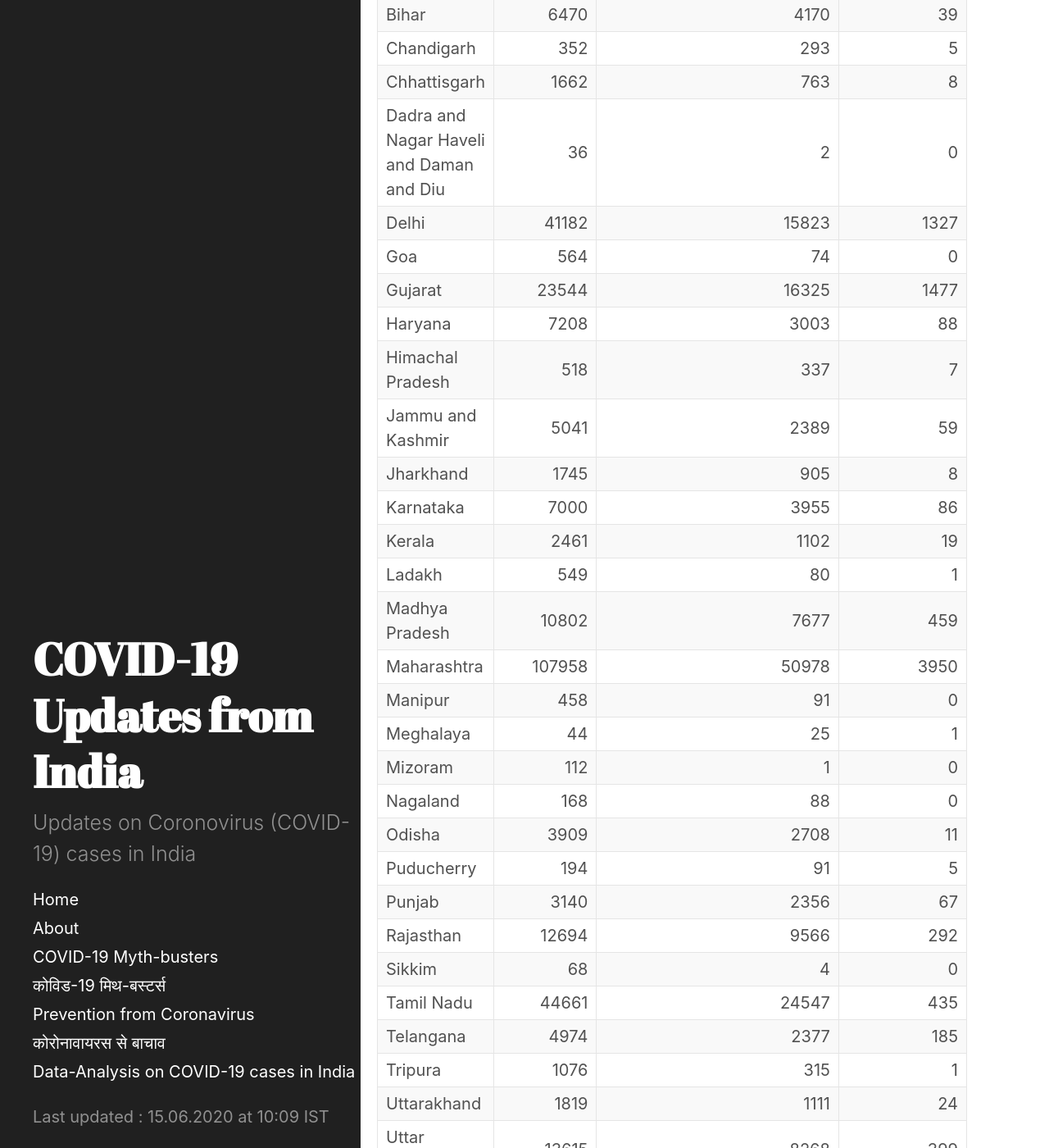
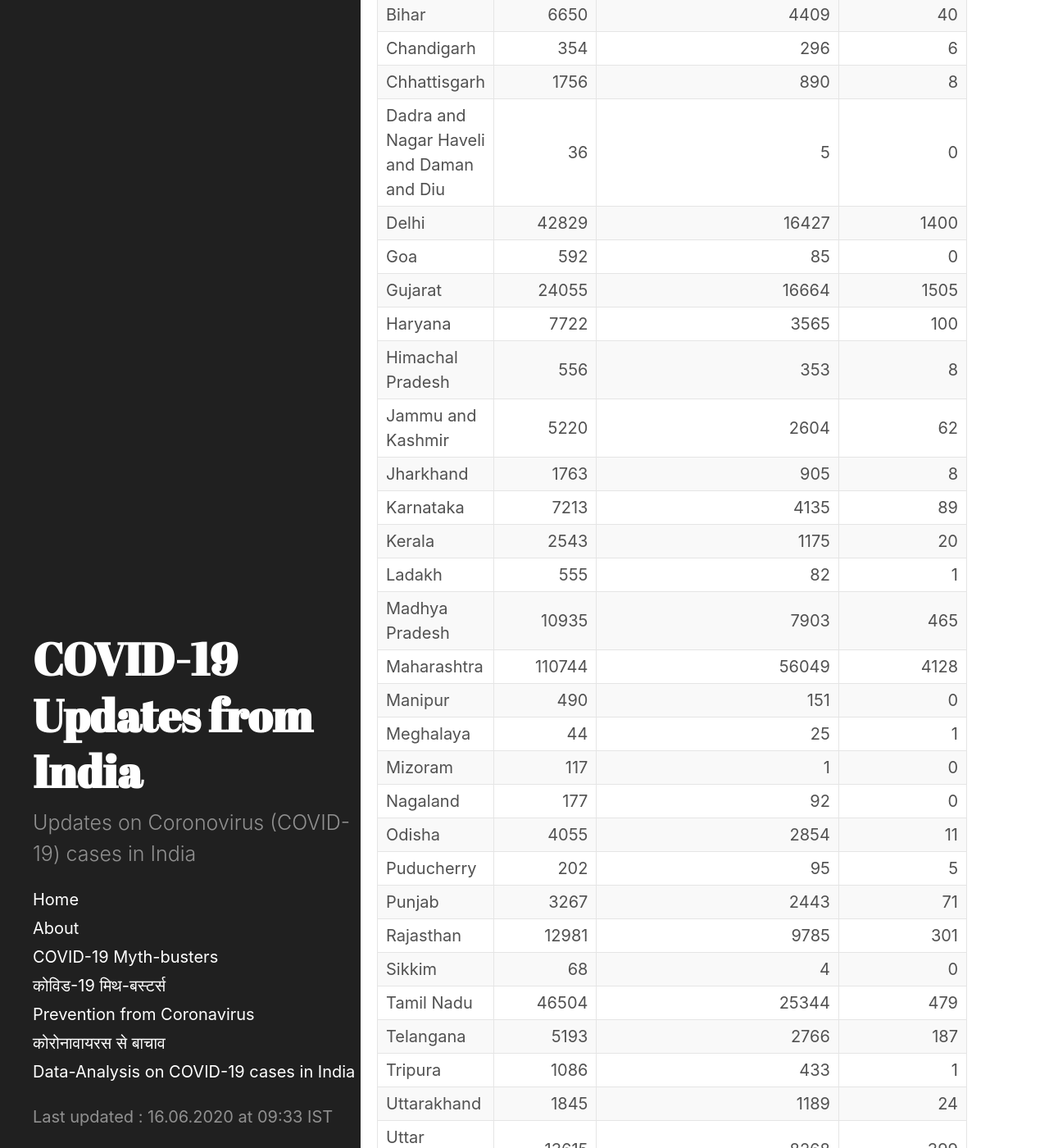
Before and after one commit to bhooraj/covid19updates-india, a Jekyll site: the page built from _posts/2020-06-16-home.md, in a window 1280 px wide and 1400 px high, scrolled down 990 px. Shown: the whole window at 82% size. Built offline with Jekyll 4.4.1, drawn with Linux system fonts in a browser that asks for light colours; some of the changed text lies outside the part shown.

Commit message:
16thJune Update

```diff
--- a/_data/last_updated.yml
+++ b/_data/last_updated.yml
@@ -1 +1 @@
-- updated_on : 15.06.2020 at 10:09 IST
+- updated_on : 16.06.2020 at 09:33 IST
--- /dev/null
+++ b/_includes/table-20200616-0933.md
@@ -0,0 +1,38 @@
+| Name of State / UT                       |   Total Confirmed cases |   Cured/Discharged/Migrated |   Deaths ( more than 70% cases due to comorbidities ) |
+|:-----------------------------------------|------------------------:|----------------------------:|------------------------------------------------------:|
+| Andaman and Nicobar Islands              |                      41 |                          33 |                                                     0 |
+| Andhra Pradesh                           |                    6456 |                        3316 |                                                    88 |
+| Arunachal Pradesh                        |                      91 |                           7 |                                                     0 |
+| Assam                                    |                    4158 |                        2166 |                                                     8 |
+| Bihar                                    |                    6650 |                        4409 |                                                    40 |
+| Chandigarh                               |                     354 |                         296 |                                                     6 |
+| Chhattisgarh                             |                    1756 |                         890 |                                                     8 |
+| Dadra and Nagar Haveli and Daman and Diu |                      36 |                           5 |                                                     0 |
+| Delhi                                    |                   42829 |                       16427 |                                                  1400 |
+| Goa                                      |                     592 |                          85 |                                                     0 |
+| Gujarat                                  |                   24055 |                       16664 |                                                  1505 |
+| Haryana                                  |                    7722 |                        3565 |                                                   100 |
+| Himachal Pradesh                         |                     556 |                         353 |                                                     8 |
+| Jammu and Kashmir                        |                    5220 |                        2604 |                                                    62 |
+| Jharkhand                                |                    1763 |                         905 |                                                     8 |
+| Karnataka                                |                    7213 |                        4135 |                                                    89 |
+| Kerala                                   |                    2543 |                        1175 |                                                    20 |
+| Ladakh                                   |                     555 |                          82 |                                                     1 |
+| Madhya Pradesh                           |                   10935 |                        7903 |                                                   465 |
+| Maharashtra                              |                  110744 |                       56049 |                                                  4128 |
+| Manipur                                  |                     490 |                         151 |                                                     0 |
+| Meghalaya                                |                      44 |                          25 |                                                     1 |
+| Mizoram                                  |                     117 |                           1 |                                                     0 |
+| Nagaland                                 |                     177 |                          92 |                                                     0 |
+| Odisha                                   |                    4055 |                        2854 |                                                    11 |
+| Puducherry                               |                     202 |                          95 |                                                     5 |
+| Punjab                                   |                    3267 |                        2443 |                                                    71 |
+| Rajasthan                                |                   12981 |                        9785 |                                                   301 |
+| Sikkim                                   |                      68 |                           4 |                                                     0 |
+| Tamil Nadu                               |                   46504 |                       25344 |                                                   479 |
+| Telangana                                |                    5193 |                        2766 |                                                   187 |
+| Tripura                                  |                    1086 |                         433 |                                                     1 |
+| Uttarakhand                              |                    1845 |                        1189 |                                                    24 |
+| Uttar Pradesh                            |                   13615 |                        8268 |                                                   399 |
+| West Bengal                              |                   11494 |                        5494 |                                                   485 |
+| Cases being reassigned to states         |                    7684 |                           0 |                                                     0 |
--- a/_posts/2020-06-15-home.md
+++ b/_posts/2020-06-16-home.md
@@ -4,7 +4,7 @@
 last_update: true
 ---
 
-#### COVID-19 Cases in India (as on  15 June 2020, 08:00 IST)
+#### COVID-19 Cases in India (as on  16 June 2020, 08:00 IST)
 <div class="alert alert-primary" role="alert">
 <p id = "totalcases" style="font-size: 1.2rem; font-weight: bold;"></p>
 <p id = "totalrecovered" style="font-size: 1.2rem; font-weight: bold;"></p>
@@ -22,7 +22,7 @@
 
 <div class="datatable-begin"></div>
 
-{% include table-20200615-1009.md %}
+{% include table-20200616-0933.md %}
 
 <div class="datatable-end"></div>
 <br>
```
Also changed, not shown: _includes/charts-20200616-0937.html (added, +193 -0 lines), _posts/2020-06-06-Updates.md (renamed from _posts/2020-06-05-Updates.md, +3 -0 lines), _posts/2020-06-16-Latest-updates.md (renamed from _posts/2020-06-15-Latest-updates.md, +5 -5 lines), stats-and-charts.md (+2 -2 lines).
